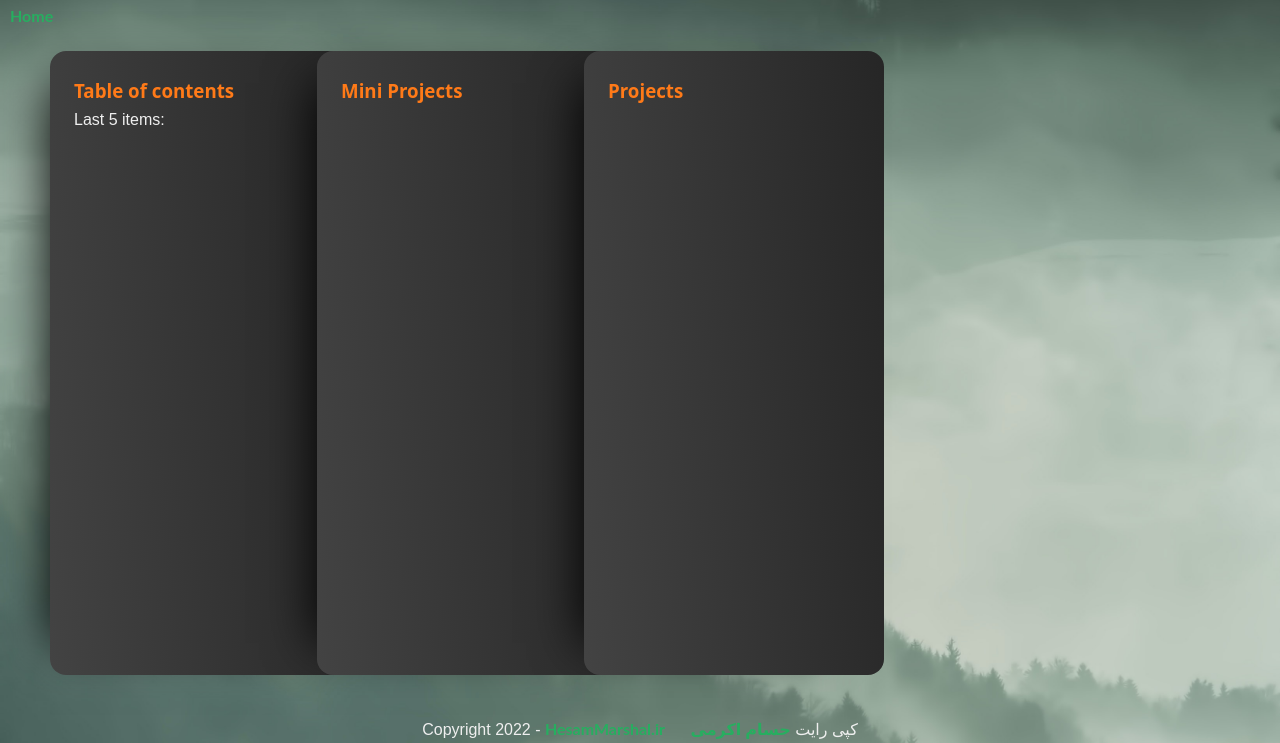
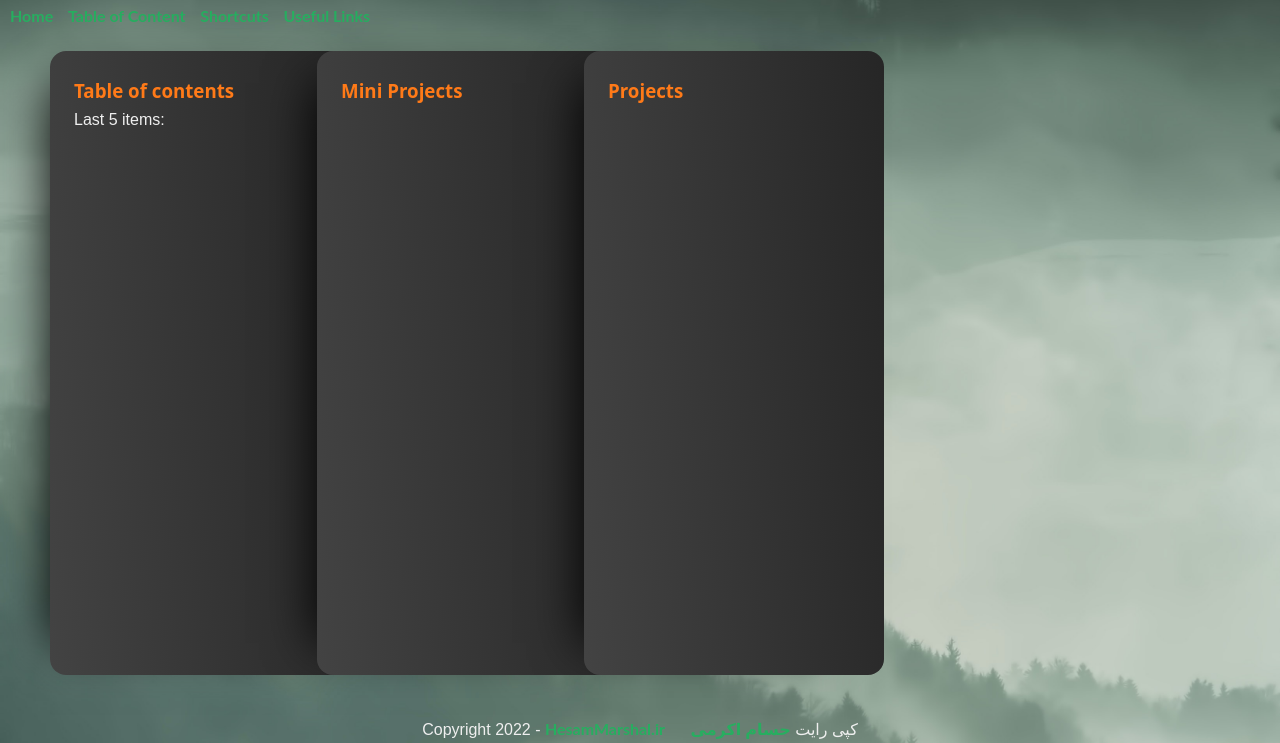
Before and after one commit to HesamMarshal/javascript_tutorial, a plain HTML site: page index.html in a window 1280 px wide. Shown: the part 57-800 px from the top of the page. Drawn offline with Linux system fonts and the light colour scheme.

Commit message:
add navigation links

```diff
--- a/index.html
+++ b/index.html
@@ -6,6 +6,7 @@
 
     <meta charset="UTF-8">
     <meta http-equiv="X-UA-Compatible" content="IE=edge">
+    <meta name="author" content="Hesam Akrami">
     <meta name="viewport" content="width=device-width, initial-scale=1.0">
     <link rel="stylesheet" href="./css/styles.css">
 
@@ -28,9 +29,9 @@
         <nav id="nav-bar">
             <ol>
                 <li class="nav-item"><a href="./index.html">Home</a></li>
-                <!-- <li class="nav-item"><a href="./table_of_content.html">Table of Content</a></li> -->
-                <!-- <li class="nav-item"><a href="./shortcuts.html">Shortcuts</a></li> -->
-                <!-- <li class="nav-item"><a href="./useful_links.html">Useful Links</a></li> -->
+                <li class="nav-item"><a href="./table_of_content.html">Table of Content</a></li>
+                <li class="nav-item"><a href="./shortcuts.html">Shortcuts</a></li>
+                <li class="nav-item"><a href="./useful_links.html">Useful Links</a></li>
             </ol>
         </nav>
     </div>
```
